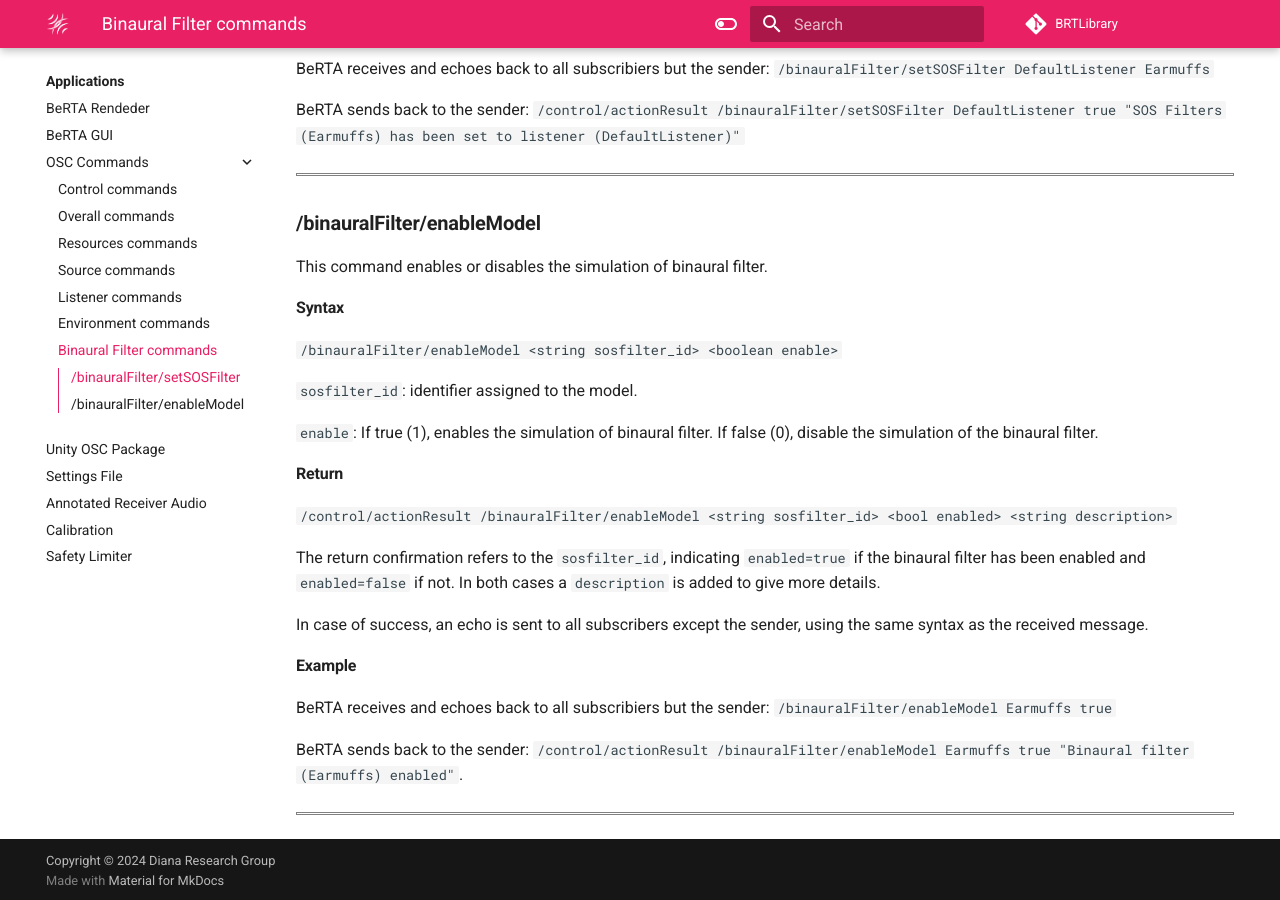
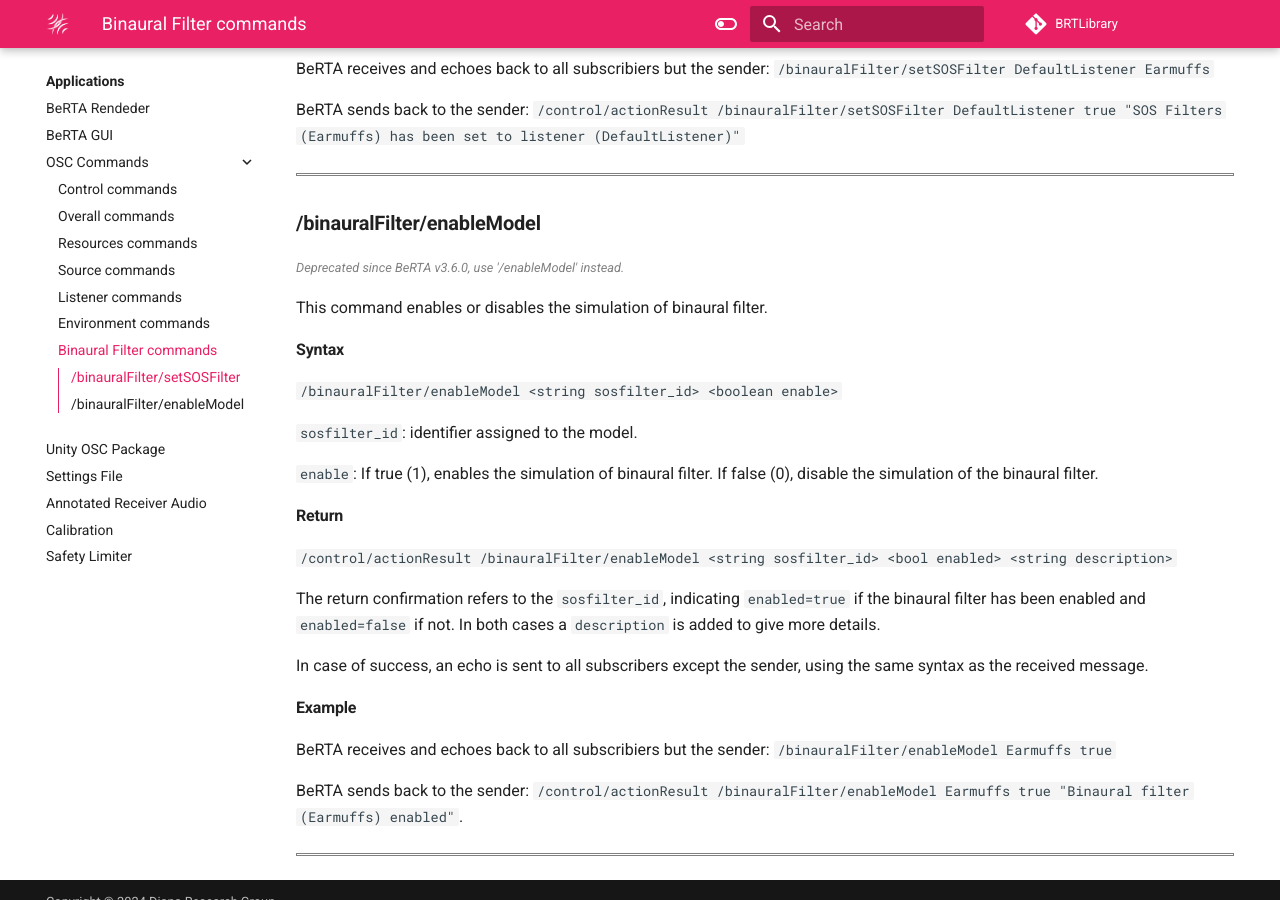
Before and after one commit to GrupoDiana/BRT-Documentation, an MkDocs documentation site: the page built from docs/osc/binaural-filter.md, in a window 1280 px wide and 900 px high, scrolled down 784 px. Built offline with MkDocs 1.6.1 and Material for MkDocs 9.7.7, drawn with Linux system fonts in a browser that asks for light colours; comment, search, counter and statistics services are not loaded.

Commit message:
feat: Add deprecated warnings

```diff
--- a/docs/osc/binaural-filter.md
+++ b/docs/osc/binaural-filter.md
@@ -35,6 +35,7 @@ BeRTA sends back to the sender: `/control/actionResult /binauralFilter/setSOSFil
 <hr style="border:1px solid gray">
 
 ### **/binauralFilter/enableModel**
+<span style="font-size: 0.8em; color: grey; font-style: italic;">Deprecated since BeRTA v3.6.0, use '/enableModel' instead.</span>
 
 This command enables or disables the simulation of binaural filter.
 
```
Also changed, not shown: docs/osc/listener.md (+1 -0 lines).
